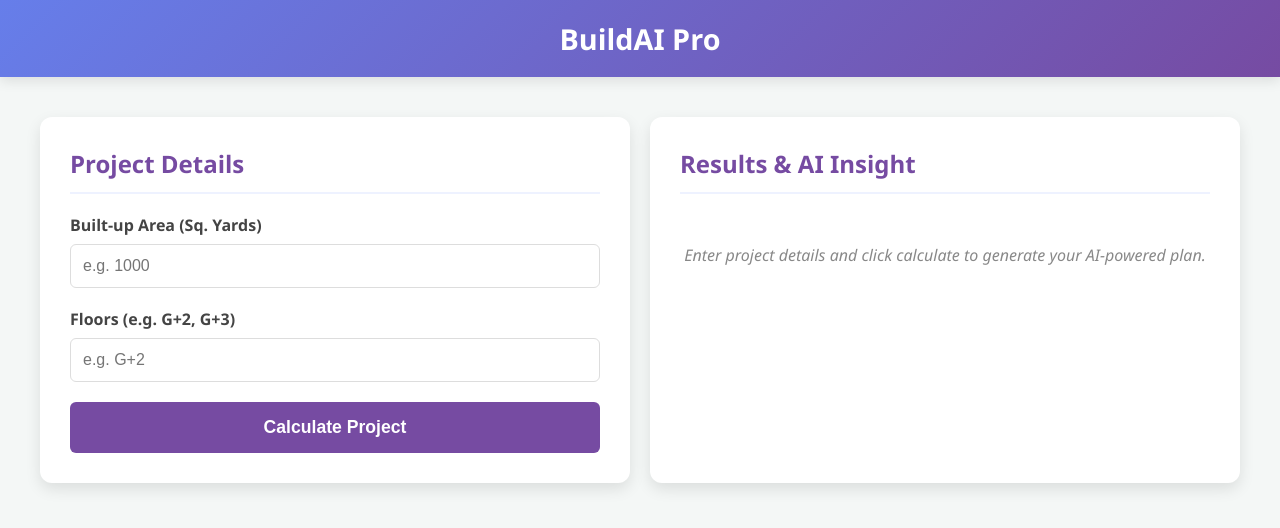
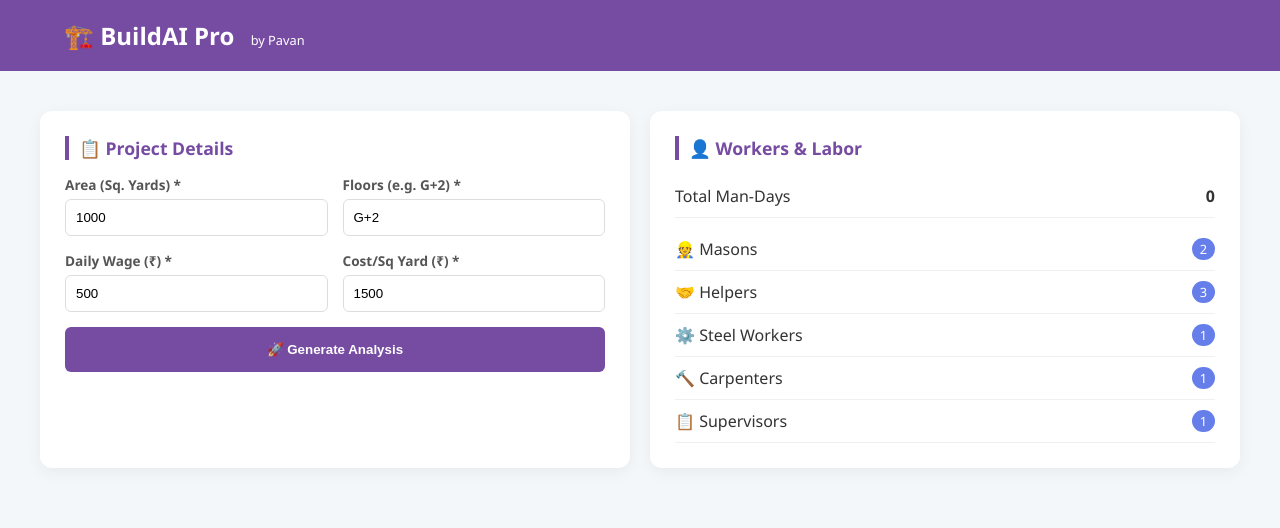
Before and after one commit to Pavanvenkat39190/BuildAI-Pro, a Flask app: page / in a window 1280 px wide. Shown: the top 528 px of the page. Run offline with Flask 3, Linux system fonts and the light colour scheme.

Commit message:
Final Release: BuildAI Pro with optimized residential metrics and full site crew logic

```diff
--- a/app.py
+++ b/app.py
@@ -1,17 +1,16 @@
 from flask import Flask, render_template, request, jsonify
 import math
-import ollama  # Connects to your local AI [cite: 53]
+import ollama
 
 app = Flask(__name__)
 
-# Constants based on your project thumb rules [cite: 221-245]
+# Realistic Residential Construction Standards
 CONSTRUCTION_RATES = {
-    "STEEL_PER_SQ_YARD": 3.5,  # kg per sq yard [cite: 239]
-    "CEMENT_PER_SQ_YARD": 0.4, # bags per sq yard [cite: 240]
-    "SAND_PER_SQ_YARD": 0.6,   # tons per sq yard [cite: 242]
-    "WATER_PER_SQ_YARD": 500,  # liters per sq yard [cite: 251]
-    "STEEL_RATE": 60000,       # INR per ton [cite: 233]
-    "CEMENT_RATE": 420         # INR per bag [cite: 234]
+    "STEEL_PER_SQ_YARD": 4.0,
+    "CEMENT_PER_SQ_YARD": 0.5,
+    "SAND_PER_SQ_YARD": 0.06,
+    "WATER_PER_SQ_YARD": 150,
+    "LABOR_FACTOR": 0.504
 }
 
 @app.route("/")
@@ -21,33 +20,55 @@ def index():
 @app.route("/api/calculate", methods=["POST"])
 def calculate():
     data = request.json
-    area = float(data.get("built_up_area", 0))
-    floors = data.get("floors", "G+0")
+    area = float(data.get("area", 1000))
+    floors_str = data.get("floors", "G+2")
+    daily_wage = float(data.get("wage", 500))
+    unit_cost = float(data.get("unit_cost", 1500))
 
-    # Material Math [cite: 95, 239-245]
-    steel = (area * CONSTRUCTION_RATES["STEEL_PER_SQ_YARD"]) / 1000
-    cement = area * CONSTRUCTION_RATES["CEMENT_PER_SQ_YARD"]
+    try:
+        num_floors = int(floors_str.lower().split('+')[-1]) + 1
+    except:
+        num_floors = 1
 
-    # Optimized AI Prompt for maximum speed
+    # 1. Resource Logic
+    steel = (CONSTRUCTION_RATES["STEEL_PER_SQ_YARD"] * area * num_floors) / 1000
+    cement = CONSTRUCTION_RATES["CEMENT_PER_SQ_YARD"] * area * num_floors
+    sand = CONSTRUCTION_RATES["SAND_PER_SQ_YARD"] * area * num_floors
+    water = CONSTRUCTION_RATES["WATER_PER_SQ_YARD"] * area * num_floors
+
+    # 2. Financial Logic
+    material_cost = area * unit_cost * num_floors
+    total_labor_days = int(area * CONSTRUCTION_RATES["LABOR_FACTOR"])
+    labor_cost = total_labor_days * daily_wage
+    overhead = (material_cost + labor_cost) * 0.10
+    total_estimate = material_cost + labor_cost + overhead
+
+    # 3. AI Strategic Tip
     try:
         response = ollama.chat(
             model='granite3.3:2b',
             messages=[{
                 'role': 'user',
-                'content': f"As a construction expert, give a 2-sentence planning tip for a {floors} building of {area} sq yards."
+                'content': f"Provide two short paragraphs of construction advice for a {floors_str} building with a budget of ₹{total_estimate:,.0f}."
             }],
-            options={'num_predict': 150} # Limit output tokens for speed
+            options={'num_predict': 512}
         )
         ai_tip = response['message']['content']
-    except Exception as e:
-        ai_tip = "AI is currently offline. Ensure Ollama is running 'granite3.3:2b'!"
+    except:
+        ai_tip = "AI Strategic Insight Module Offline."
 
     return jsonify({
         "steel": f"{round(steel, 2)} tons",
         "cement": f"{math.ceil(cement)} bags",
+        "sand": f"{round(sand, 2)} tons",
+        "water": f"{water:,.0f} L",
+        "labor_cost": f"₹{labor_cost:,.0f}",
+        "material_cost": f"₹{material_cost:,.0f}",
+        "overhead": f"₹{overhead:,.0f}",
+        "total_estimate": f"₹{total_estimate:,.0f}",
+        "days": total_labor_days,
         "ai_insight": ai_tip
     })
 
 if __name__ == "__main__":
-    # Running on local port 5000 [cite: 312, 443]
     app.run(debug=True, port=5000)
--- a/templates/index.html
+++ b/templates/index.html
@@ -2,81 +2,109 @@
 <html lang="en">
 <head>
     <meta charset="UTF-8">
-    <meta name="viewport" content="width=device-width, initial-scale=1.0">
-    <title>BuildAI Pro | Construction Planning</title>
+    <title>BuildAI Pro | Construction Planner</title>
     <style>
-        body { font-family: 'Segoe UI', Tahoma, sans-serif; background-color: #f4f7f6; margin: 0; }
-        .navbar { background: linear-gradient(135deg, #667eea 0%, #764ba2 100%); color: white; padding: 1.2rem; text-align: center; font-weight: bold; font-size: 1.8rem; box-shadow: 0 4px 12px rgba(0,0,0,0.1); }
-        .container { display: flex; gap: 20px; padding: 40px; max-width: 1200px; margin: auto; }
-        .card { background: white; padding: 30px; border-radius: 12px; box-shadow: 0 6px 15px rgba(0,0,0,0.1); flex: 1; transition: transform 0.3s; }
-        .card:hover { transform: translateY(-5px); }
-        h2 { color: #764ba2; border-bottom: 2px solid #eef2ff; padding-bottom: 12px; margin-top: 0; }
-        .input-group { margin-bottom: 20px; }
-        label { display: block; margin-bottom: 8px; font-weight: 600; color: #444; }
-        input { width: 100%; padding: 12px; border: 1px solid #ddd; border-radius: 6px; box-sizing: border-box; font-size: 1rem; }
-        button { width: 100%; padding: 15px; background: #764ba2; color: white; border: none; border-radius: 6px; cursor: pointer; font-size: 1.1rem; font-weight: bold; }
-        button:hover { background: #667eea; }
-        #results { margin-top: 20px; padding: 20px; background: #f8faff; border-left: 5px solid #764ba2; border-radius: 4px; display: none; }
-        .res-item { margin-bottom: 10px; font-size: 1.1rem; }
-        hr { border: 0; height: 1px; background: #eee; margin: 20px 0; }
-        #placeholder { color: #888; text-align: center; margin-top: 50px; font-style: italic; }
+        body { font-family: 'Segoe UI', sans-serif; background-color: #f4f7fa; margin: 0; color: #333; }
+        .navbar { background: #764ba2; color: white; padding: 1.2rem 5%; font-size: 1.5rem; font-weight: bold; }
+        .container { max-width: 1200px; margin: 20px auto; padding: 20px; }
+        .main-grid { display: grid; grid-template-columns: 1fr 1fr; gap: 20px; }
+        .results-row { display: grid; grid-template-columns: 1fr 1fr; gap: 20px; display: none; margin-top: 25px; }
+        .card { background: white; padding: 25px; border-radius: 12px; box-shadow: 0 4px 15px rgba(0,0,0,0.05); }
+        h2 { color: #764ba2; font-size: 1.1rem; border-left: 4px solid #764ba2; padding-left: 10px; margin-top: 0; }
+        .input-row { display: grid; grid-template-columns: 1fr 1fr; gap: 15px; margin-bottom: 15px; }
+        label { font-size: 0.85rem; font-weight: bold; color: #555; display: block; margin-bottom: 5px; }
+        input { width: 100%; padding: 10px; border: 1px solid #ddd; border-radius: 6px; box-sizing: border-box; }
+        button { width: 100%; padding: 15px; background: #764ba2; color: white; border: none; border-radius: 6px; cursor: pointer; font-weight: bold; }
+        .stat-line { display: flex; justify-content: space-between; padding: 10px 0; border-bottom: 1px solid #f0f0f0; }
+        .badge { background: #667eea; color: white; padding: 2px 8px; border-radius: 12px; font-size: 0.8rem; }
+        #ai-loading-box { display: none; margin-top: 15px; padding: 15px; background: #fdf2ff; border-radius: 8px; border-left: 4px solid #764ba2; }
     </style>
 </head>
 <body>
-    <div class="navbar">BuildAI Pro</div>
+    <div class="navbar">                         🏗️ BuildAI Pro <span style="font-size:0.8rem; font-weight:normal; margin-left:10px;">by Pavan</span></div>
     <div class="container">
+        <div class="main-grid">
             <div class="card">
-            <h2>Project Details</h2>
-            <div class="input-group">
-                <label>Built-up Area (Sq. Yards)</label>
-                <input type="number" id="area" placeholder="e.g. 1000">
+                <h2>📋 Project Details</h2>
+                <div class="input-row">
+                    <div><label>Area (Sq. Yards) *</label><input type="number" id="area" value="1000"></div>
+                    <div><label>Floors (e.g. G+2) *</label><input type="text" id="floors" value="G+2"></div>
                 </div>
-            <div class="input-group">
-                <label>Floors (e.g. G+2, G+3)</label>
-                <input type="text" id="floors" placeholder="e.g. G+2">
+                <div class="input-row">
+                    <div><label>Daily Wage (₹) *</label><input type="number" id="wage" value="500"></div>
+                    <div><label>Cost/Sq Yard (₹) *</label><input type="number" id="unit_cost" value="1500"></div>
                 </div>
-            <button onclick="calculate()">Calculate Project</button>
+                <button onclick="calculate()">🚀 Generate Analysis</button>
+                <div id="ai-loading-box">
+                    <strong>AI Strategic Analysis:</strong><br>
+                    <span id="ai-content" style="font-style:italic; color:#764ba2;">AI is analyzing structural requirements...</span>
+                </div>
             </div>
 
             <div class="card">
-            <h2>Results & AI Insight</h2>
-            <div id="results">
-                <div class="res-item"><strong>Steel Required:</strong> <span id="res-steel" style="color:#764ba2"></span></div>
-                <div class="res-item"><strong>Cement Bags:</strong> <span id="res-cement" style="color:#764ba2"></span></div>
-                <hr>
-                <p><strong>AI Construction Tip:</strong></p>
-                <p id="res-ai" style="font-style: italic; color: #555; line-height: 1.5;"></p>
+                <h2>👤 Workers & Labor</h2>
+                <div class="stat-line"><span>Total Man-Days</span><strong id="res-days">0</strong></div>
+                <div style="margin-top: 10px;">
+                    <div class="stat-line"><span>👷 Masons</span><span class="badge">2</span></div>
+                    <div class="stat-line"><span>🤝 Helpers</span><span class="badge">3</span></div>
+                    <div class="stat-line"><span>⚙️ Steel Workers</span><span class="badge">1</span></div>
+                    <div class="stat-line"><span>🔨 Carpenters</span><span class="badge">1</span></div>
+                    <div class="stat-line"><span>📋 Supervisors</span><span class="badge">1</span></div>
                 </div>
-            <p id="placeholder">Enter project details and click calculate to generate your AI-powered plan.</p>
+            </div>
+        </div>
+
+        <div id="results-row" class="results-row">
+            <div class="card">
+                <h2>💰 Cost Analysis</h2>
+                <div class="stat-line"><span>Material Cost</span><strong id="c-material">₹0</strong></div>
+                <div class="stat-line"><span>Labor Cost</span><strong id="c-labor">₹0</strong></div>
+                <div class="stat-line"><span>Overhead (10%)</span><strong id="c-overhead">₹0</strong></div>
+                <div class="stat-line" style="border-top:2px solid #764ba2; margin-top:5px;"><span>Total Estimate</span><strong id="c-total">₹0</strong></div>
+            </div>
+            <div class="card">
+                <h2>🏗️ Materials Required</h2>
+                <div class="stat-line"><span>Steel Required</span><strong id="m-steel">0</strong></div>
+                <div class="stat-line"><span>Cement Bags</span><strong id="m-cement">0</strong></div>
+                <div class="stat-line"><span>Sand Required</span><strong id="m-sand">0</strong></div>
+                <div class="stat-line"><span>Water Supply</span><strong id="m-water">0</strong></div>
+            </div>
         </div>
     </div>
 
     <script>
         async function calculate() {
-    const area = document.getElementById('area').value;
-    const floors = document.getElementById('floors').value;
-    if(!area) return alert("Please enter the area!");
+            document.getElementById('ai-loading-box').style.display = 'block';
+            document.getElementById('ai-content').innerText = "AI is generating strategic insights...";
 
-    // 1. Show the result box and a "loading" state for AI
-    document.getElementById('placeholder').style.display = 'none';
-    document.getElementById('results').style.display = 'block';
-    document.getElementById('res-ai').innerText = "AI is thinking...";
-
-    // 2. Fetch data from backend
             const response = await fetch('/api/calculate', {
                 method: 'POST',
                 headers: { 'Content-Type': 'application/json' },
-        body: JSON.stringify({ built_up_area: area, floors: floors })
+                body: JSON.stringify({
+                    area: document.getElementById('area').value,
+                    floors: document.getElementById('floors').value,
+                    wage: document.getElementById('wage').value,
+                    unit_cost: document.getElementById('unit_cost').value
+                })
             });
 
             const data = await response.json();
+            document.getElementById('results-row').style.display = 'grid';
 
-    // 3. Update the numbers IMMEDIATELY (these don't need AI)
-    document.getElementById('res-steel').innerText = data.steel;
-    document.getElementById('res-cement').innerText = data.cement;
+            document.getElementById('c-material').innerText = data.material_cost;
+            document.getElementById('c-labor').innerText = data.labor_cost;
+            document.getElementById('c-overhead').innerText = data.overhead;
+            document.getElementById('c-total').innerText = data.total_estimate;
+            document.getElementById('m-steel').innerText = data.steel;
+            document.getElementById('m-cement').innerText = data.cement;
+            document.getElementById('m-sand').innerText = data.sand;
+            document.getElementById('m-water').innerText = data.water;
+            document.getElementById('res-days').innerText = data.days;
 
-    // 4. Update the AI tip once it's done
-    document.getElementById('res-ai').innerText = data.ai_insight;
+            document.getElementById('ai-content').style.fontStyle = 'normal';
+            document.getElementById('ai-content').innerText = data.ai_insight;
+
+            window.scrollTo({ top: document.body.scrollHeight, behavior: 'smooth' });
         }
     </script>
 </body>
```
Also changed, not shown: README.md. Lines whose indentation alone changed are shown as unchanged.
